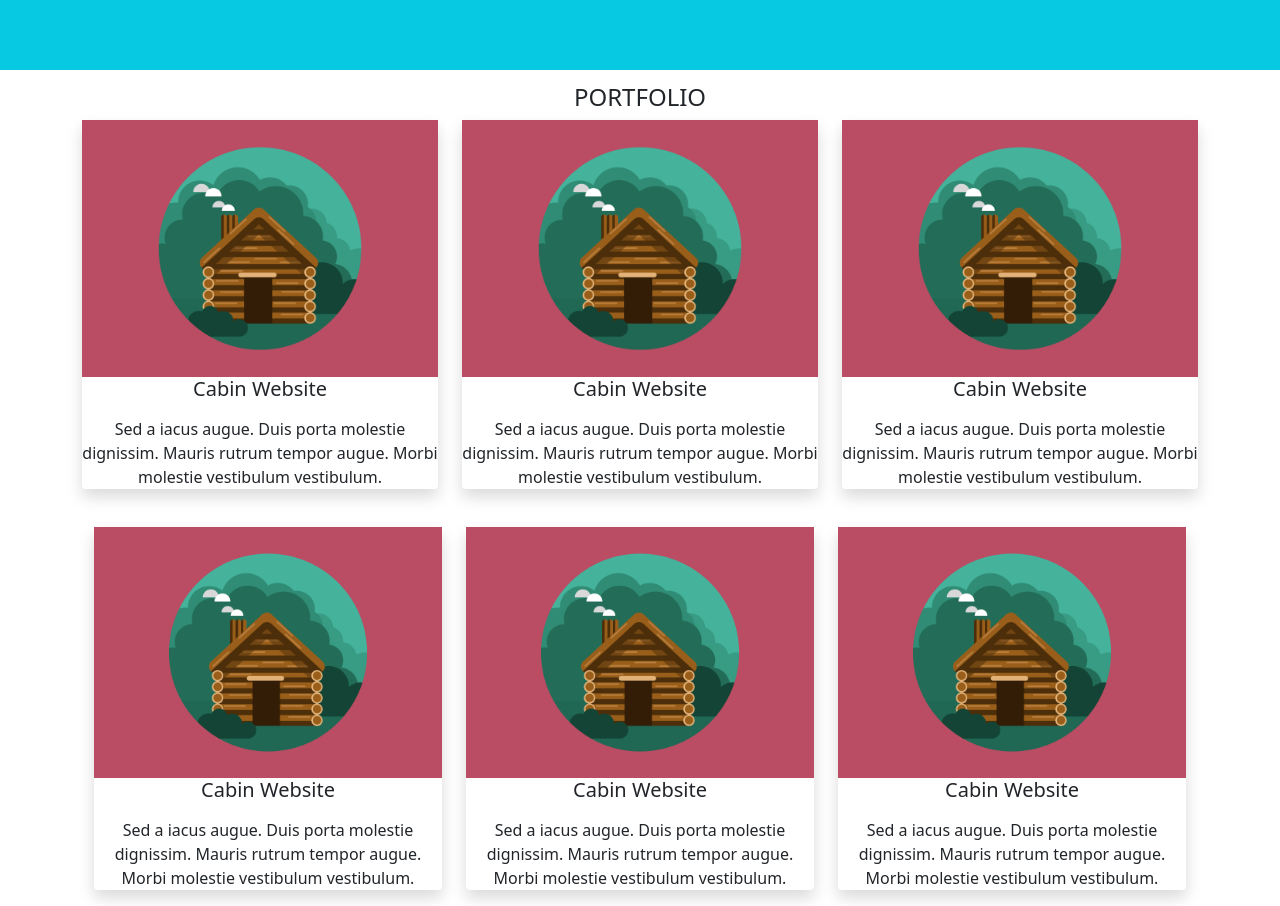
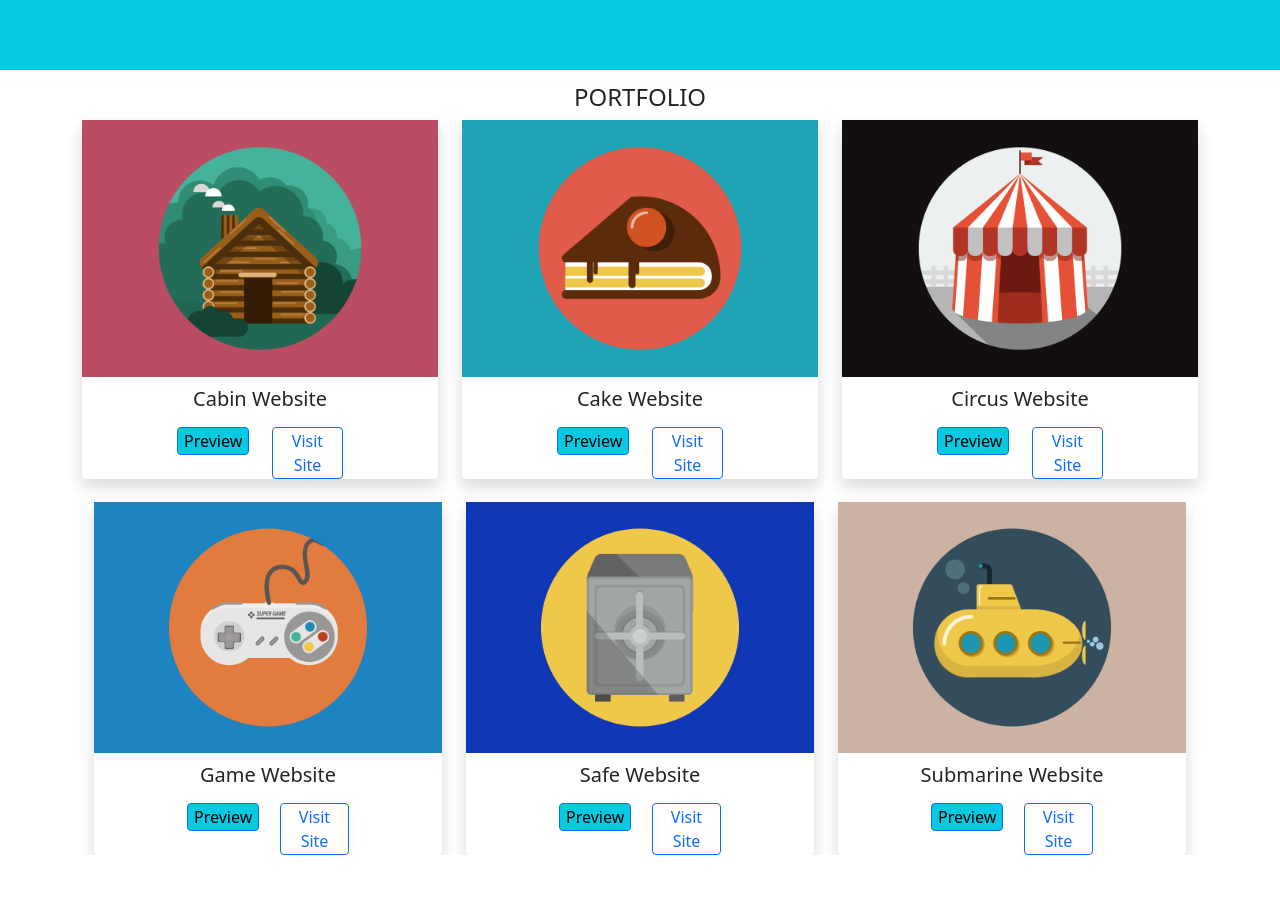
Before and after one commit to LucaVanossi/bootstrap-js-freelancer, a plain HTML site: page index.html in a window 1280 px wide. Shown: the part 480-1386 px from the top of the page. After the commit the page ends 1335 px from the top, so only its background shows below. Drawn offline with nearby package versions, Linux system fonts and the light colour scheme.

Commit message:
Portfolio ok

```diff
--- a/index.html
+++ b/index.html
@@ -32,37 +32,51 @@
 
             <!--Portfolio con immagini 1-->
             <h4 class="text-center" style="margin-top:1%">PORTFOLIO</h4>
-            <!--<div class="container-fluid">-->
                 <div class="container">
                     <div class="row align-items-start">
                       <div class="col">
                         <div class="shadow rounded">
                             <img src="\img\portfolio\cabin.png" class="w-100 " alt="Cabin Website">
-                            <div><figure class="text-center"><h5>Cabin Website</h5></figure>
+                            <div><figure class="text-center"><h5 style="margin-top:3%">Cabin Website</h5></figure>
                             </div>
-                            <figure class="text-center">Sed a iacus augue. Duis porta molestie dignissim. Mauris rutrum tempor augue. Morbi
-                            molestie vestibulum vestibulum.
-                            </figure>
+                            <div class="row justify-content-center text-center">
+                                <div class="col-3" style="margin-bottom:2%">
+                                  <button class="rounded border border-primary" style="background-color: rgb(8, 201, 226);">Preview</button>
+                                </div>
+                                <div class="col-3">
+                                    <button class="text-primary rounded border border-primary" style="background-color:white">Visit Site</button>
+                                </div>
+                            </div>
                         </div>
                       </div>
                       <div class="col">
                         <div class="shadow rounded">
-                            <img src="\img\portfolio\cabin.png" class="w-100 " alt="Cabin Website">
-                            <div><figure class="text-center"><h5>Cabin Website</h5></figure>
+                            <img src="\img\portfolio\cake.png" class="w-100 " alt="Cabin Website">
+                            <div><figure class="text-center"><h5 style="margin-top:3%">Cake Website</h5></figure>
                             </div>
-                            <figure class="text-center">Sed a iacus augue. Duis porta molestie dignissim. Mauris rutrum tempor augue. Morbi
-                            molestie vestibulum vestibulum.
-                            </figure>
+                            <div class="row justify-content-center text-center">
+                                <div class="col-3" style="margin-bottom:2%">
+                                  <button class="rounded border border-primary" style="background-color: rgb(8, 201, 226);">Preview</button>
+                                </div>
+                                <div class="col-3">
+                                    <button class="text-primary rounded border border-primary" style="background-color:white">Visit Site</button>
+                                </div>
+                            </div>
                         </div>
                       </div>
                       <div class="col">
                         <div class="shadow rounded">
-                            <img src="\img\portfolio\cabin.png" class="w-100 " alt="Cabin Website">
-                            <div><figure class="text-center"><h5>Cabin Website</h5></figure>
+                            <img src="\img\portfolio\circus.png" class="w-100 " alt="Cabin Website">
+                            <div><figure class="text-center"><h5 style="margin-top:3%">Circus Website</h5></figure>
                             </div>
-                            <figure class="text-center">Sed a iacus augue. Duis porta molestie dignissim. Mauris rutrum tempor augue. Morbi
-                            molestie vestibulum vestibulum.
-                            </figure>
+                            <div class="row justify-content-center text-center">
+                                <div class="col-3" style="margin-bottom:2%">
+                                  <button class="rounded border border-primary" style="background-color: rgb(8, 201, 226);">Preview</button>
+                                </div>
+                                <div class="col-3">
+                                    <button class="text-primary rounded border border-primary" style="background-color:white">Visit Site</button>
+                                </div>
+                            </div>
                         </div>
                       </div>
             </div>
@@ -72,32 +86,47 @@
                     <div class="row align-items-start">
                       <div class="col">
                         <div class="shadow rounded">
-                            <img src="\img\portfolio\cabin.png" class="w-100 " alt="Cabin Website">
-                            <div><figure class="text-center"><h5>Cabin Website</h5></figure>
+                            <img src="\img\portfolio\game.png" class="w-100 " alt="Cabin Website">
+                            <div><figure class="text-center"><h5 style="margin-top:3%">Game Website</h5></figure>
                             </div>
-                            <figure class="text-center">Sed a iacus augue. Duis porta molestie dignissim. Mauris rutrum tempor augue. Morbi
-                            molestie vestibulum vestibulum.
-                            </figure>
+                            <div class="row justify-content-center text-center">
+                                <div class="col-3" style="margin-bottom:2%">
+                                  <button class="rounded border border-primary" style="background-color: rgb(8, 201, 226);">Preview</button>
+                                </div>
+                                <div class="col-3">
+                                    <button class="text-primary rounded border border-primary" style="background-color:white">Visit Site</button>
+                                </div>
+                            </div>
                         </div>
                       </div>
                       <div class="col">
                         <div class="shadow rounded">
-                            <img src="\img\portfolio\cabin.png" class="w-100 " alt="Cabin Website">
-                            <div><figure class="text-center"><h5>Cabin Website</h5></figure>
+                            <img src="\img\portfolio\safe.png" class="w-100 " alt="Cabin Website">
+                            <div><figure class="text-center"><h5 style="margin-top:3%">Safe Website</h5></figure>
                             </div>
-                            <figure class="text-center">Sed a iacus augue. Duis porta molestie dignissim. Mauris rutrum tempor augue. Morbi
-                            molestie vestibulum vestibulum.
-                            </figure>
+                            <div class="row justify-content-center text-center">
+                                <div class="col-3" style="margin-bottom:2%">
+                                  <button class="rounded border border-primary" style="background-color: rgb(8, 201, 226);">Preview</button>
+                                </div>
+                                <div class="col-3">
+                                    <button class="text-primary rounded border border-primary" style="background-color:white">Visit Site</button>
+                                </div>
+                            </div>
                         </div>
                       </div>
                       <div class="col">
                         <div class="shadow rounded">
-                            <img src="\img\portfolio\cabin.png" class="w-100 " alt="Cabin Website">
-                            <div><figure class="text-center"><h5>Cabin Website</h5></figure>
+                            <img src="\img\portfolio\submarine.png" class="w-100 " alt="Cabin Website">
+                            <div><figure class="text-center"><h5 style="margin-top:3%">Submarine Website</h5></figure>
                             </div>
-                            <figure class="text-center">Sed a iacus augue. Duis porta molestie dignissim. Mauris rutrum tempor augue. Morbi
-                            molestie vestibulum vestibulum.
-                            </figure>
+                            <div class="row justify-content-center text-center">
+                                <div class="col-3" style="margin-bottom:2%">
+                                  <button class="rounded border border-primary" style="background-color: rgb(8, 201, 226);">Preview</button>
+                                </div>
+                                <div class="col-3">
+                                    <button class="text-primary rounded border border-primary" style="background-color:white">Visit Site</button>
+                                </div>
+                            </div>
                         </div>
                       </div>
             </div>
```
